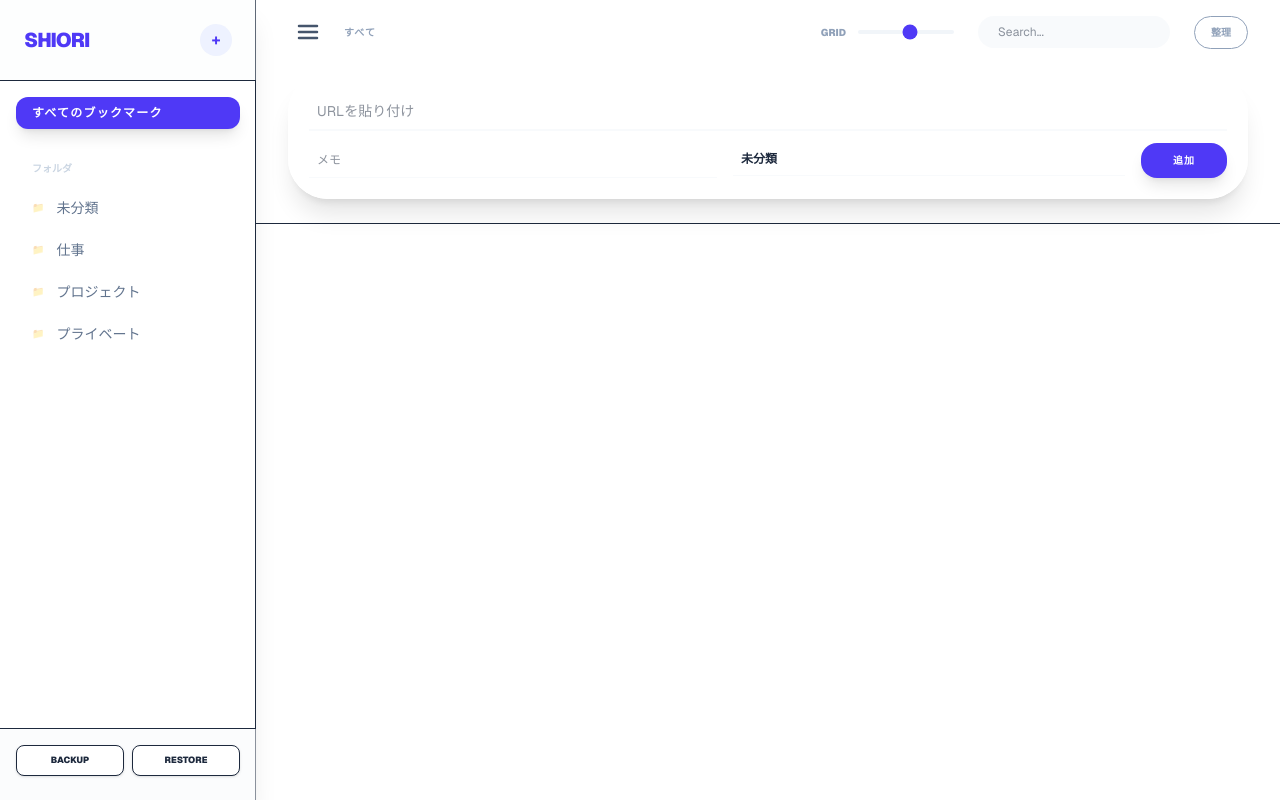
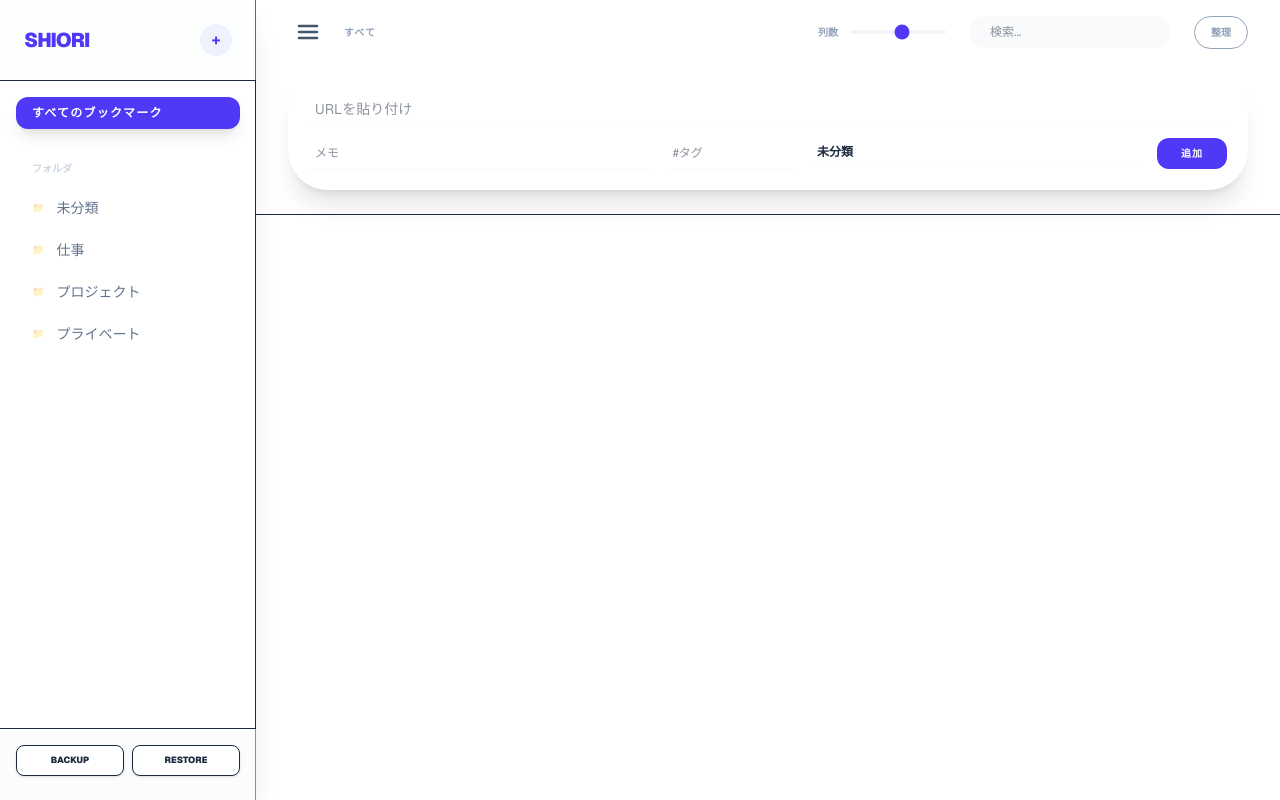
Before and after one commit to Krola37/Shiori, a Next.js app: page / in a window 1280 px wide. Built offline with nearby package versions, Linux system fonts and the light colour scheme.

Commit message:
Update page.js

```diff
--- a/app/page.js
+++ b/app/page.js
@@ -18,14 +18,13 @@ export default function ShioriSidebarExplorer() {
   const [selectedIds, setSelectedIds] = useState([]);
   const [gridCols, setGridCols] = useState(6);
   const [sortType, setSortType] = useState("date");
-  const [isSidebarOpen, setIsSidebarOpen] = useState(true); // サイドバーの状態
+  const [isSidebarOpen, setIsSidebarOpen] = useState(true); // サイドバー開閉ステート
   const fileInputRef = useRef(null);
 
-  // 画面サイズに応じて初期の開閉状態を決定
   useEffect(() => {
-    if (window.innerWidth < 768) {
-      setIsSidebarOpen(false);
-    }
+    // 画面幅が狭い場合は初期状態で閉じる
+    if (window.innerWidth < 768) setIsSidebarOpen(false);
+
     const savedB = localStorage.getItem("shiori-data");
     const savedF = localStorage.getItem("shiori-folders");
     if (savedB) setBookmarks(JSON.parse(savedB));
@@ -100,17 +99,18 @@ export default function ShioriSidebarExplorer() {
   return (
     <div className="flex h-screen overflow-hidden bg-slate-50 text-slate-800 font-sans antialiased text-left" onClick={() => { setContextMenu(null); setShowSuggest(false); }}>
 
-      {/* スマホ用背景オーバーレイ */}
+      {/* スマホ用背景オーバーレイ (サイドバーが開いている時のみ) */}
       {isSidebarOpen && (
         <div className="fixed inset-0 bg-slate-900/20 backdrop-blur-sm z-[60] md:hidden" onClick={() => setIsSidebarOpen(false)} />
       )}
 
-      {/* 1. Sidebar: 開閉アニメーション付 */}
+      {/* 1. Sidebar: アニメーション付き */}
       <aside className={`fixed md:relative h-full border-r bg-white flex flex-col shrink-0 shadow-xl z-[70] transition-all duration-300 ease-in-out ${isSidebarOpen ? "w-64 translate-x-0" : "w-0 -translate-x-full md:translate-x-0 md:w-0 overflow-hidden border-none"}`}>
         <div className="p-6 border-b flex justify-between items-center bg-slate-50/30 min-w-[256px]">
           <h1 className="text-xl font-black text-indigo-600 tracking-tighter cursor-pointer" onClick={() => setSelectedFolder("すべて")}>SHIORI</h1>
-          <button onClick={(e) => { e.stopPropagation(); const n = prompt("フォルダ名?"); if(n && !folders.includes(n)) setFolders([...folders, n]); }} className="w-8 h-8 rounded-full bg-indigo-50 text-indigo-600 flex items-center justify-center hover:bg-indigo-600 hover:text-white transition-all font-bold">+</button>
+          <button onClick={(e) => { e.stopPropagation(); const n = prompt("名?"); if(n && !folders.includes(n)) setFolders([...folders, n]); }} className="w-8 h-8 rounded-full bg-indigo-50 text-indigo-600 flex items-center justify-center hover:bg-indigo-600 hover:text-white transition-all font-bold">+</button>
         </div>
+
         <div className="flex-1 overflow-y-auto p-4 space-y-0.5 min-w-[256px]">
           <div onClick={() => { setSelectedFolder("すべて"); if(window.innerWidth < 768) setIsSidebarOpen(false); }} className={`px-4 py-2 rounded-xl cursor-pointer text-xs font-black uppercase tracking-widest ${selectedFolder === "すべて" ? "bg-indigo-600 text-white shadow-lg" : "text-slate-400 hover:bg-slate-50"}`}>すべてのブックマーク</div>
           <div className="mt-8 px-4 mb-3 text-[10px] font-black text-slate-300 uppercase">フォルダ</div>
@@ -119,16 +119,16 @@ export default function ShioriSidebarExplorer() {
             const isHidden = f.split("/").slice(0, -1).some(p => !expandedFolders.includes(f.substring(0, f.indexOf(p) + p.length)));
             if (isHidden) return null;
             return (
-              <div key={f} onClick={() => { setSelectedFolder(f); if(window.innerWidth < 768) setIsSidebarOpen(false); }}
-                   onContextMenu={(e) => { e.preventDefault(); e.stopPropagation(); setContextMenu({x: e.pageX, y: e.pageY, item: f, type: 'folder'}); }}
+              <div key={f} onClick={() => { setSelectedFolder(f); if(window.innerWidth < 768) setIsSidebarOpen(false); }} onContextMenu={(e) => { e.preventDefault(); e.stopPropagation(); setContextMenu({x: e.pageX, y: e.pageY, item: f, type: 'folder'}); }}
                    className={`px-4 py-2.5 rounded-xl cursor-pointer text-sm flex items-center gap-3 transition-all ${selectedFolder === f ? "bg-indigo-50 text-indigo-600 font-bold" : "text-slate-500 hover:bg-slate-50"}`}
-                   style={{ marginLeft: `${level * 1.2}rem`, borderLeft: level > 0 ? '1px solid #e2e8f0' : 'none' }}>
+                   style={{ marginLeft: `${level * 0.8}rem`, borderLeft: level > 0 ? '1px solid #e2e8f0' : 'none' }}>
                 <span onClick={e => { e.stopPropagation(); setExpandedFolders(p => p.includes(f) ? p.filter(x => x !== f) : [...p, f]); }} className="opacity-40 font-mono text-[10px] cursor-pointer">{folders.some(c => c.startsWith(f + "/")) ? (expandedFolders.includes(f) ? "▼" : "▶") : (level > 0 ? "└" : "📁")}</span>
                 <span className="truncate flex-1">{f.split("/").pop()}</span>
               </div>
             );
           })}
         </div>
+
         <div className="p-4 border-t bg-slate-50/50 space-y-2 min-w-[256px]">
           <div className="flex gap-2">
             <button onClick={exportBackup} className="flex-1 py-2 rounded-lg bg-white border text-[9px] font-black uppercase hover:bg-indigo-50 transition-all shadow-sm">Backup</button>
@@ -143,7 +143,7 @@ export default function ShioriSidebarExplorer() {
         <div className="sticky top-0 z-40 bg-white/70 backdrop-blur-2xl border-b px-4 md:px-8">
           <header className="h-16 flex items-center justify-between gap-4">
             <div className="flex items-center gap-4">
-              {/* ハンバーガーメニューボタン */}
+              {/* ハンバーバーボタン */}
               <button onClick={() => setIsSidebarOpen(!isSidebarOpen)} className="p-2 hover:bg-slate-100 rounded-xl transition-all">
                 <svg width="24" height="24" viewBox="0 0 24 24" fill="none" stroke="currentColor" strokeWidth="2.5" strokeLinecap="round" strokeLinejoin="round" className="text-slate-600">
                   <line x1="3" y1="12" x2="21" y2="12"></line>
@@ -151,48 +151,50 @@ export default function ShioriSidebarExplorer() {
                   <line x1="3" y1="18" x2="21" y2="18"></line>
                 </svg>
               </button>
-              <div className="hidden sm:block text-[10px] font-black text-slate-400 uppercase tracking-widest truncate max-w-[200px]">{selectedFolder.replace(/\//g, " / ")}</div>
+              <div className="hidden sm:block text-[10px] font-black text-slate-400 uppercase tracking-widest truncate max-w-[150px]">{selectedFolder.replace(/\//g, " / ")}</div>
             </div>
 
             <div className="flex-1 flex gap-2 md:gap-6 items-center justify-end">
-              <div className="hidden lg:flex items-center gap-3">
-                <span className="text-[10px] font-black text-slate-400 uppercase">Grid</span>
+              <div className="hidden md:flex items-center gap-3">
+                <span className="text-[10px] font-black text-slate-400">列数</span>
                 <input type="range" min="1" max="10" value={gridCols} onChange={e => setGridCols(parseInt(e.target.value))} className="w-24 accent-indigo-600 h-1 bg-slate-100 rounded-lg appearance-none cursor-pointer" />
               </div>
-              <input type="text" placeholder="Search..." value={searchQuery} onChange={e => setSearchQuery(e.target.value)} className="bg-slate-100/50 px-4 md:px-5 py-2 rounded-full text-xs outline-none w-32 md:w-48 focus:ring-2 ring-indigo-200" />
-              <button onClick={() => {setIsEditMode(!isEditMode); setSelectedIds([]);}} className={`text-[10px] font-black px-4 py-2 rounded-full border transition-all ${isEditMode ? "bg-red-500 text-white border-red-500" : "text-slate-400 hover:border-indigo-400"}`}>整理</button>
+              <input type="text" placeholder="検索..." value={searchQuery} onChange={e => setSearchQuery(e.target.value)} className="bg-slate-100/50 px-4 md:px-5 py-1.5 md:py-2 rounded-full text-[10px] md:text-xs outline-none flex-1 max-w-[120px] md:max-w-[200px] focus:ring-2 ring-indigo-200" />
+              <button onClick={() => {setIsEditMode(!isEditMode); setSelectedIds([]);}} className={`text-[9px] md:text-[10px] font-black px-3 md:px-4 py-1.5 md:py-2 rounded-full border transition-all ${isEditMode ? "bg-red-500 text-white border-red-500 shadow-lg" : "text-slate-400"}`}>整理</button>
             </div>
           </header>
 
           {!isEditMode ? (
-            <div className="pb-6 pt-2">
-              <form onSubmit={handleAddBookmark} className="max-w-5xl mx-auto flex flex-col gap-3 bg-white/80 p-3 md:p-5 rounded-2xl md:rounded-[2.5rem] shadow-xl border border-white backdrop-blur-md">
-                <input type="url" placeholder="URLを貼り付け" value={url} onChange={e => setUrl(e.target.value)} className="w-full p-2 border-b-2 border-slate-50 text-sm outline-none focus:border-indigo-400" required disabled={isFetching} />
-                <div className="flex flex-wrap md:flex-nowrap gap-4 relative">
-                  <input type="text" placeholder="メモ" value={memo} onChange={e => setMemo(e.target.value)} className="flex-1 min-w-[150px] p-2 text-xs border-b border-slate-50 outline-none" />
-                  <div className="relative flex-1 min-w-[150px]">
-                    <input type="text" placeholder="保存先..." value={targetFolder} onFocus={() => setShowSuggest(true)} onChange={e => setTargetFolder(e.target.value)} className="w-full p-2 text-xs border-b border-slate-50 outline-none font-bold" />
+            <div className="pb-4 md:pb-6 pt-2 px-4 md:px-0">
+              <form onSubmit={handleAddBookmark} className="max-w-5xl mx-auto flex flex-col gap-2 md:gap-3 bg-white/80 p-3 md:p-5 rounded-2xl md:rounded-[2.5rem] shadow-xl border border-white backdrop-blur-md">
+                <input type="url" placeholder="URLを貼り付け" value={url} onChange={e => setUrl(e.target.value)} className="w-full p-1.5 border-b border-slate-50 text-xs md:text-sm outline-none focus:border-indigo-400" required disabled={isFetching} />
+                <div className="flex flex-wrap md:flex-nowrap gap-2 md:gap-4 relative">
+                  <input type="text" placeholder="メモ" value={memo} onChange={e => setMemo(e.target.value)} className="flex-1 min-w-[120px] p-1.5 text-[10px] md:text-xs border-b border-slate-50 outline-none" />
+                  <input type="text" placeholder="#タグ" value={tags} onChange={e => setTags(e.target.value)} className="w-24 md:w-32 p-1.5 text-[10px] md:text-xs border-b border-slate-50 outline-none" />
+                  <div className="relative flex-1 min-w-[120px]">
+                    <input type="text" placeholder="保存先..." value={targetFolder} onFocus={() => setShowSuggest(true)} onChange={e => setTargetFolder(e.target.value)} className="w-full p-1.5 text-[10px] md:text-xs border-b border-slate-50 outline-none font-bold" />
                     {showSuggest && (
-                      <div className="absolute top-full mt-2 w-full bg-white rounded-xl shadow-2xl p-1 z-[100] max-h-40 overflow-y-auto border">
+                      <div className="absolute top-full mt-1 w-full bg-white rounded-lg shadow-2xl p-1 z-[100] max-h-40 overflow-y-auto border">
                         {folders.map(f => (
-                          <div key={f} onClick={() => {setTargetFolder(f); setShowSuggest(false);}} className="p-2 text-[10px] font-bold text-slate-600 hover:bg-indigo-50 cursor-pointer rounded-lg">📁 {f}</div>
+                          <div key={f} onClick={() => {setTargetFolder(f); setShowSuggest(false);}} className="p-2 text-[9px] md:text-[10px] font-bold text-slate-600 hover:bg-indigo-50 cursor-pointer rounded">📁 {f}</div>
                         ))}
                       </div>
                     )}
                   </div>
-                  <button type="submit" disabled={isFetching} className="w-full md:w-auto bg-indigo-600 text-white px-8 py-2.5 rounded-2xl text-[10px] font-black uppercase tracking-widest hover:bg-indigo-700 shadow-lg disabled:opacity-30">{isFetching ? "..." : "追加"}</button>
+                  <button type="submit" disabled={isFetching} className="w-full md:w-auto bg-indigo-600 text-white px-6 py-2 rounded-xl text-[10px] font-black uppercase tracking-widest hover:bg-indigo-700 disabled:opacity-30 transition-all">{isFetching ? "..." : "追加"}</button>
                 </div>
               </form>
             </div>
           ) : (
-            <div className="py-6 bg-indigo-50/80 backdrop-blur-md flex justify-center gap-6 animate-in slide-in-from-top rounded-b-3xl mx-4">
-              <span className="text-xs font-black text-indigo-600 self-center uppercase">{selectedIds.length} SELECTED</span>
-              <button onClick={() => {const d = prompt("移動先?"); if(d && folders.includes(d)) {setBookmarks(bs=>bs.map(b=>selectedIds.includes(b.id)?{...b, folder:d}:b)); setSelectedIds([]); setIsEditMode(false);}}} className="bg-white border px-6 py-2 rounded-xl text-[10px] font-black uppercase shadow-sm">Move</button>
-              <button onClick={() => {if(confirm("削除?")) {setBookmarks(bs=>bs.filter(b=>!selectedIds.includes(b.id))); setSelectedIds([]); setIsEditMode(false);}}} className="bg-red-500 text-white px-6 py-2 rounded-xl text-[10px] font-black uppercase shadow-lg">Delete</button>
+            <div className="py-4 md:py-6 bg-indigo-50/80 flex justify-center gap-4">
+              <span className="text-[10px] font-black text-indigo-600 self-center">{selectedIds.length}件選択</span>
+              <button onClick={() => {const d = prompt("移動先?"); if(d && folders.includes(d)) {setBookmarks(bs=>bs.map(b=>selectedIds.includes(b.id)?{...b, folder:d}:b)); setSelectedIds([]); setIsEditMode(false);}}} className="bg-white border px-4 py-1.5 rounded-lg text-[9px] font-black uppercase shadow-sm">移動</button>
+              <button onClick={() => {if(confirm("削除?")) {setBookmarks(bs=>bs.filter(b=>!selectedIds.includes(b.id))); setSelectedIds([]); setIsEditMode(false);}}} className="bg-red-500 text-white px-4 py-1.5 rounded-lg text-[9px] font-black uppercase shadow-lg">削除</button>
             </div>
           )}
         </div>
 
+        {/* 3. Bookmark Grid: レスポンシブロジック維持 */}
         <main className="flex-1 overflow-y-auto p-4 md:p-8 custom-scrollbar">
           <div className="grid gap-4 md:gap-8"
                style={{ gridTemplateColumns: `repeat(var(--cols, ${gridCols}), minmax(0, 1fr))` }}>
@@ -204,23 +206,38 @@ export default function ShioriSidebarExplorer() {
             {filteredAndSortedBookmarks.map((bm) => (
               <div key={bm.id}
                    onClick={() => isEditMode && (selectedIds.includes(bm.id) ? setSelectedIds(selectedIds.filter(i => i !== bm.id)) : setSelectedIds([...selectedIds, bm.id]))}
-                   className={`group bg-white rounded-2xl md:rounded-[2.2rem] p-3 md:p-5 shadow-sm hover:shadow-2xl transition-all relative border-2 flex md:flex-col gap-4 md:gap-0 ${isEditMode && selectedIds.includes(bm.id) ? "border-indigo-600 scale-95" : "border-transparent"}`}>
-                <div className="w-24 h-16 md:w-full md:h-auto md:aspect-video rounded-xl overflow-hidden bg-slate-100 border border-slate-50 shrink-0 shadow-inner">
-                  {bm.ogImage ? <img src={bm.ogImage} className="w-full h-full object-cover" /> : <div className="w-full h-full flex items-center justify-center text-[8px] text-slate-200 font-black uppercase tracking-widest">No Image</div>}
+                   onContextMenu={(e) => { e.preventDefault(); e.stopPropagation(); setContextMenu({x: e.pageX, y: e.pageY, item: bm, type: 'bookmark'}); }}
+                   className={`group bg-white rounded-2xl md:rounded-[2.2rem] p-3 md:p-5 shadow-sm hover:shadow-xl transition-all relative border-2 flex md:flex-col gap-3 md:gap-0 ${isEditMode && selectedIds.includes(bm.id) ? "border-indigo-600 scale-95" : "border-transparent"}`}>
+
+                <div className="w-20 h-14 md:w-full md:h-auto md:aspect-video rounded-xl overflow-hidden bg-slate-100 border border-slate-50 shrink-0 shadow-inner">
+                  {bm.ogImage ? <img src={bm.ogImage} className="w-full h-full object-cover" /> : <div className="w-full h-full flex items-center justify-center text-[8px] text-slate-200 font-black uppercase">No Image</div>}
                 </div>
-                <div className="flex-1 flex flex-col justify-center md:mt-4 overflow-hidden">
-                  <h3 className="text-[11px] md:text-[12px] font-bold text-slate-800 line-clamp-2 leading-tight tracking-tight">{bm.title}</h3>
+
+                <div className="flex-1 flex flex-col justify-center md:mt-4 overflow-hidden text-left">
+                  <h3 className="text-[11px] md:text-[12px] font-bold text-slate-800 line-clamp-1 md:line-clamp-2 leading-tight tracking-tight">{bm.title}</h3>
                   {bm.memo && <p className="text-[9px] md:text-[10px] text-slate-400 line-clamp-1 italic mt-1">"{bm.memo}"</p>}
                   <div className="flex flex-wrap gap-1 mt-2">
-                    {bm.tags?.map(t => <span key={t} className="text-[8px] font-black text-indigo-500 bg-indigo-50 px-2 py-0.5 rounded-full">#{t}</span>)}
+                    {bm.tags?.map(t => <span key={t} className="text-[8px] font-black text-indigo-500 bg-indigo-50 px-1.5 py-0.5 rounded-full">#{t}</span>)}
                   </div>
                 </div>
+
                 {!isEditMode && <a href={bm.url} target="_blank" rel="noopener noreferrer" className="absolute inset-0"></a>}
               </div>
             ))}
           </div>
         </main>
       </div>
+
+      {/* ポップアップ類 */}
+      {contextMenu && (
+        <div className="fixed z-[100] bg-white shadow-2xl border border-slate-100 rounded-xl overflow-hidden py-1 w-40 md:w-48 text-[10px] font-black uppercase tracking-widest animate-in fade-in" style={{ top: contextMenu.y, left: contextMenu.x }} onClick={e => e.stopPropagation()}>
+          {contextMenu.type === 'bookmark' ? (
+            <div className="px-5 py-3 hover:bg-red-50 text-red-500 cursor-pointer" onClick={() => { if(confirm("削除?")) setBookmarks(bs=>bs.filter(b=>b.id!==contextMenu.item.id)); setContextMenu(null); }}>削除</div>
+          ) : (
+            <div className="px-5 py-3 hover:bg-indigo-50 cursor-pointer text-indigo-600" onClick={() => { const n=prompt("子フォルダ名?"); if(n) { const nP=`${contextMenu.item}/${n.trim()}`; setFolders([...folders, nP]); } setContextMenu(null); }}>子フォルダ追加</div>
+          )}
+        </div>
+      )}
     </div>
   );
 }
```
